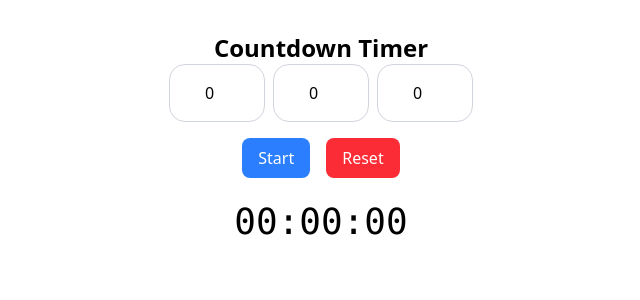
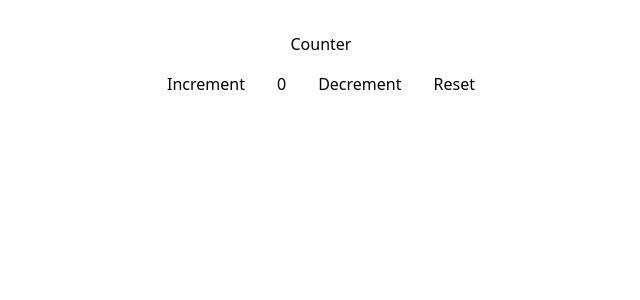
Before and after one commit to AshishAhuja124/react-assignments, a React (Vite) app in the folder my-app/: page / in a window 1280 px wide. Shown: the top 300 px of the page, without its empty margins (319-959 px from the left). Built offline with nearby package versions, Linux system fonts and the light colour scheme.

Commit message:
counter app

```diff
--- a/my-app/src/App.jsx
+++ b/my-app/src/App.jsx
@@ -5,6 +5,7 @@ import './App.css'
 import ImageSlider from './Components/ImageSlider'
 import Timer from './Components/Timer'
 import CountdownTimer from './Components/CountdownTimer'
+import Counter from './Components/Counter'
 
 function App() {
 
@@ -12,7 +13,8 @@ function App() {
     <>
       {/* <Timer duration={2 * 24 * 60 * 60 * 1000}/>
       <ImageSlider/> */}
-      <CountdownTimer />
+      {/* <CountdownTimer /> */}
+      <Counter />
     </>
   )
 }
--- /dev/null
+++ b/my-app/src/Components/Counter.jsx
@@ -0,0 +1,30 @@
+import React, { useState } from "react";
+
+const Counter = () => {
+  const [count, setCount] = useState(0);
+
+  const handleIncrement = () => {
+    setCount((prev) => prev + 1);
+  };
+
+  const handleDecrement = () => {
+    setCount(count - 1);
+  };
+
+  const handleReset = () => {
+    setCount(0)
+  }
+
+  return (
+    <>
+      <div>Counter</div>
+      <button className="p-4" onClick={handleIncrement}>Increment</button>
+      <span className="px-4">{count}</span>
+      <button className="p-4" onClick={handleDecrement}>Decrement</button>
+      <button className="p-4" onClick={handleReset}>Reset</button>
+
+    </>
+  );
+};
+
+export default Counter;
```
